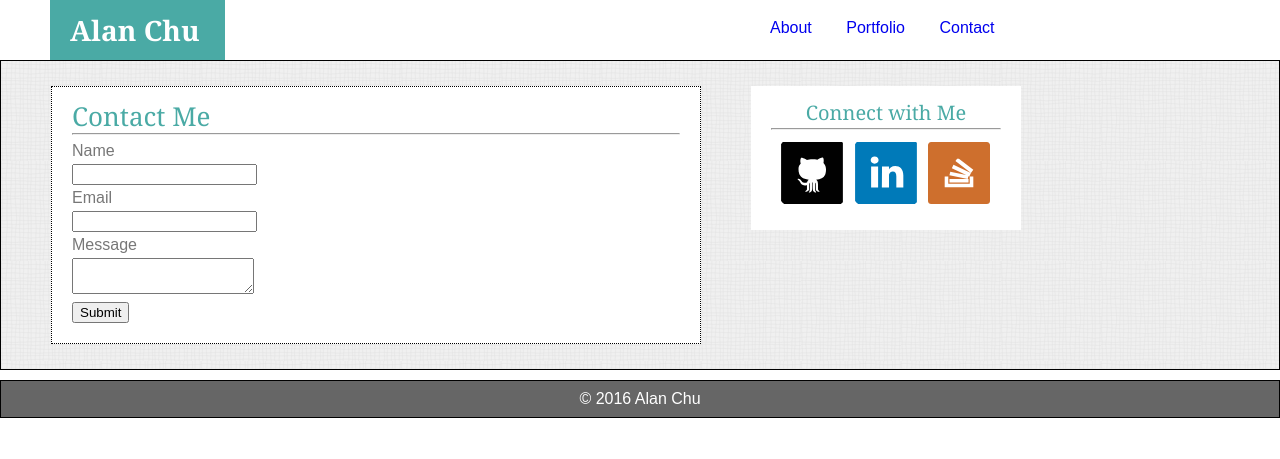
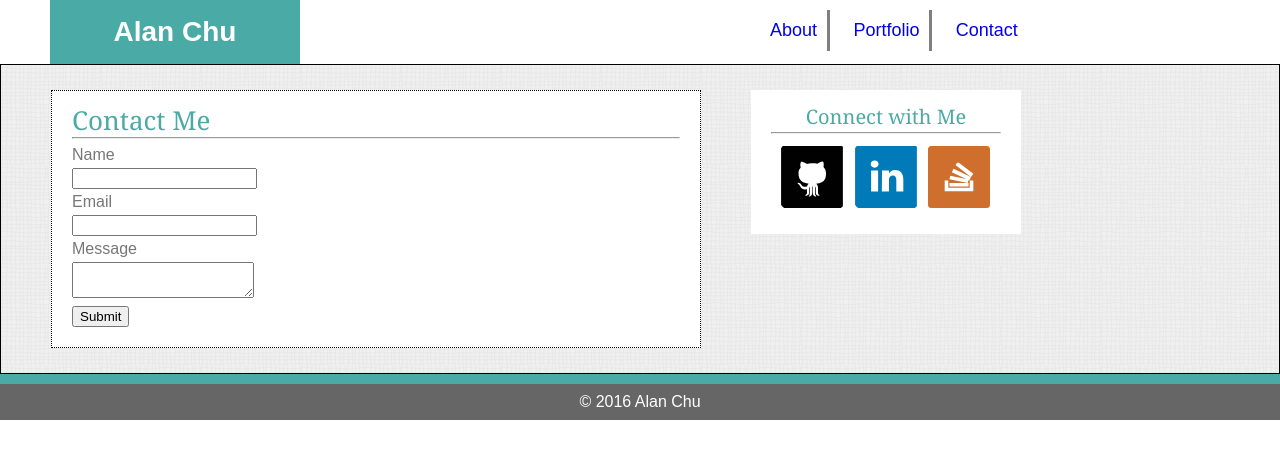
Before and after one commit to thechutrain/Basic-Portfolio, a PHP site: page /contact.html in a window 1280 px wide. Shown: the top 459 px of the page. Run offline with PHP 8.4, Linux system fonts and the light colour scheme; some libraries are stand-ins or nearby versions.

Commit message:
fixed up the header and nav bar and footer. Used wrappers

```diff
--- a/assets/css/main.css
+++ b/assets/css/main.css
@@ -6,17 +6,17 @@ Layout - General
 *, *:before, *:after {
   box-sizing: border-box;
 }
-
+/*
 .header-container{
   width: 100%;
   overflow: auto;
   clear: both;
-}
+}*/
 
 .container {
   width: 100%;
   overflow: auto;
-  margin-bottom: 10px;
+  /*margin-bottom: 10px;*/
   background-image: url("../images/wavegrid.png");
   background-repeat: repeat;
   clear: both;
@@ -27,39 +27,77 @@ Layout - General
 Layout - header + nav
 =============================================
 */
-header{
+.header {
+  background: #ffffff;
+  height: 50px;
+}
+.header:after{
+  clear: both;
+}
+.logo-wrapper{
+  width: 650px;
   margin-left: 50px;
-  /*padding-left: 20px;*/
+  /*border: 1px solid red;*/
+  float: left;
+}
+.logo-name {
+  color: white;
+  font-weight: 600;
+  background-color: #4aaaa5;
+  padding: 20px;
+  width: 250px;
+  text-align: center;
+  font-size: 28px;
+  line-height: 24px;
+}
+.nav-wrapper{
+  margin-left: 50px;
+  float: left;
+  /*overflow: auto;*/
+  position: relative;
+  max-height: 80px;
+  padding: 10px 0;
+}
+nav{
+  font-size: 12px;
+  /*position: absolute;*/
+  /*bottom: 0;*/
+}
+nav > ul {
+  list-style: none;
+  text-align: center;
+}
+nav > ul > li {
+  display: inline-block;
+  margin-left: 10px;
+  border-right: 3px gray solid;
+  line-height: 1px;
+}
+nav > ul > li:last-of-type {
+  border-right: none;
+}
+nav > ul > li > a {
+  display: inline-block;
+  text-decoration: none;
+  font-size: 18px;
+  padding: 20px 10px 20px 10px;
+}
+nav > ul > li > a:hover {
+  cursor: pointer;
+}
+/*header{
+  margin-left: 50px;
   padding: 20px;
   background-color: #4aaaa5;
   float: left;
   width: 175px;
   position: relative;
-}
-nav {
-  /*display: block;*/
-  /*float: left;*/
+}*/
+/*nav {
   position: absolute;
   left: 750px;
-}
-/*nav > ul {
-  list-style: none;
-  background-color: #444;
-  text-align: center;
 }*/
-nav > ul > li {
-  display: inline-block;
-  margin-left: 10px;
-}
-nav > ul > li > a {
-  display: inline-block;
-  text-decoration: none;
-  /*height: 30px;*/
-  padding: 20px 10px 20px 10px;
-}
-nav > ul > li > a:hover {
-  cursor: pointer;
-}
+
 
 /*
 =============================================
@@ -127,6 +165,7 @@ footer{
   padding: 10px 50px 10px 50px;
   text-align: center;
   color: white;
+  border-top: 10px solid #4aaaa5;
 }
 
 /*
@@ -154,10 +193,6 @@ h2{
 h3{
   font-size: 20px;
   line-height: 14px;
-}
-#logo-name {
-  color: white;
-  font-weight: 600;
 }
 
 /*
@@ -227,7 +262,7 @@ form > .wrapper {
 Visualization / Debugging
 =============================================
 */
-.container, footer{
+.container {
     border: 1px solid black;
 }
 section{
--- a/contact.html
+++ b/contact.html
@@ -9,14 +9,12 @@
 </head>
 <body>
 
-<!-- Top header with nav bar -->
-<div class="header-container">
-  <!-- Container for my name -->
-  <header id="logo">
-    <h1 id="logo-name">Alan Chu</h1>
-  </header>
-
+<div class="header">
+  <div class="logo-wrapper">
+    <div class="logo-name">Alan Chu</div>
+  </div>
   <!-- Navigation bar here -->
+  <div class="nav-wrapper">
     <nav>
       <ul>
         <li><a href="about.html">About</a></li>
@@ -24,6 +22,8 @@
         <li><a href="contact.html">Contact</a></li>
       </ul>
     </nav>
+  </div>
+<!-- closes header div -->
 </div>
 
 <div class="container">
```
Also changed, not shown: about.html (+7 -7 lines), portfolio.html (+9 -7 lines). Lines whose indentation alone changed are shown as unchanged.
